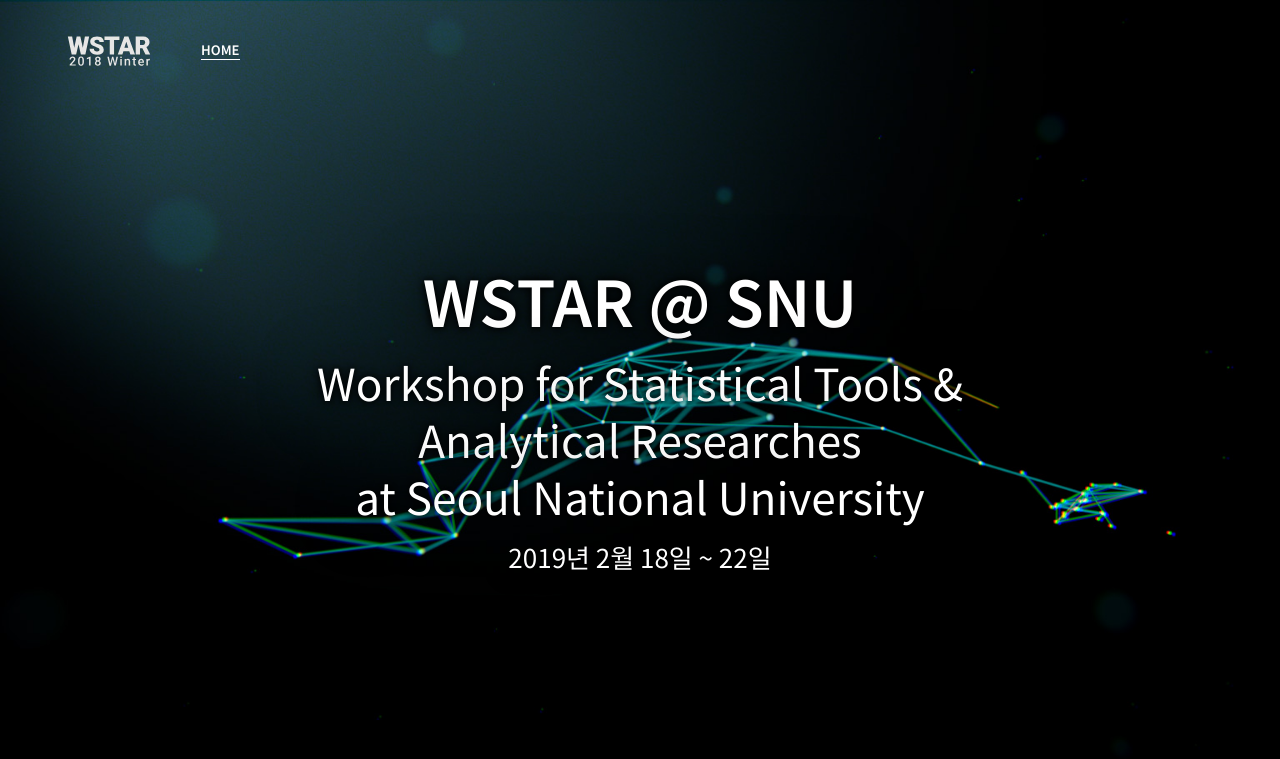
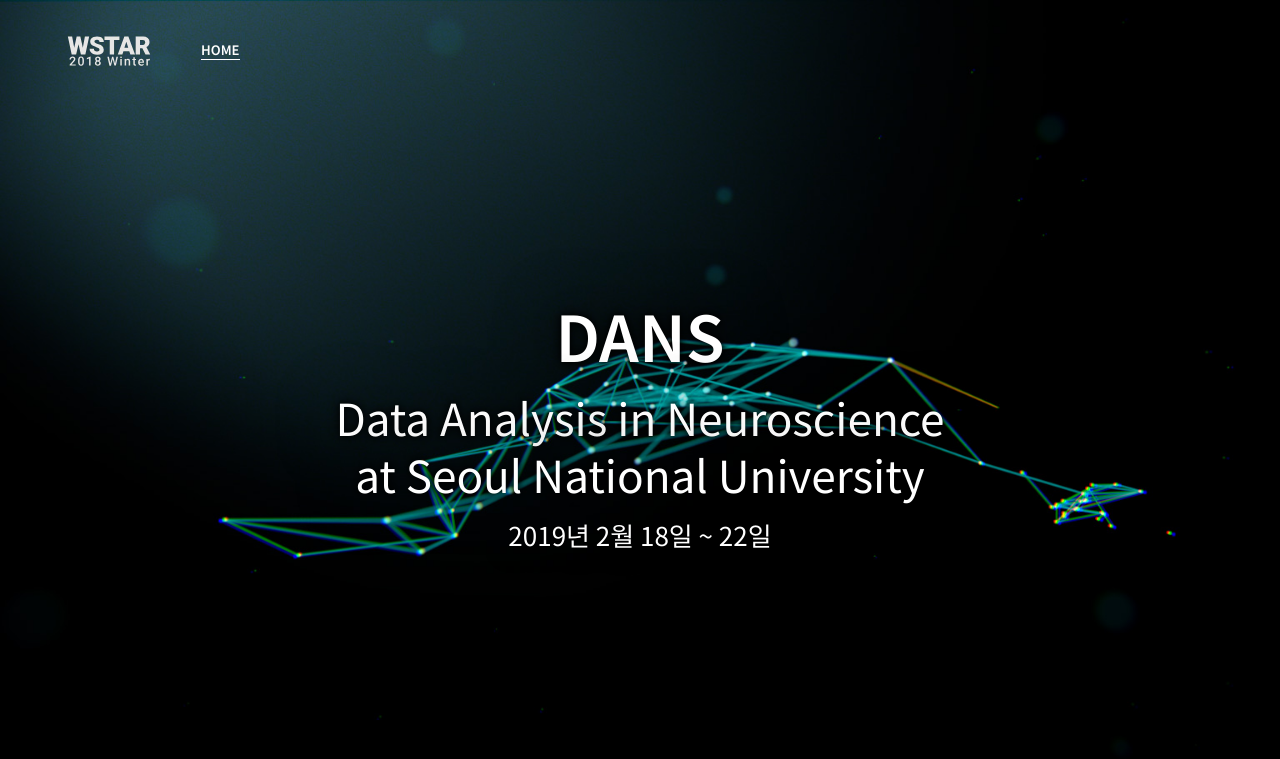
Before and after one commit to JaeyeongYang/dans-snu.github.io, a Jekyll site: the page built from index.html, in a window 1280 px wide and 900 px high. Shown: the top 759 px of the window. Built offline with Jekyll 4.4.1, drawn with Linux system fonts in a browser that asks for light colours; nearby versions of some CDN libraries; comment, search, counter and statistics services are not loaded; some of the changed text lies outside the part shown.

Commit message:
Update _config.yml for DANS-SNU

```diff
--- a/_config.yml
+++ b/_config.yml
@@ -10,11 +10,11 @@
 
 
 # Site Settings
-title: "WSTAR-SNU, 2018 Winter"
-author: "WSTAR-SNU"
-email: "wstar-snu@gmail.com"
+title: "DANS-SNU, 2018 Winter"
+author: "DANS-SNU"
+email: "snudans@gmail.com"
 description: "This is descriptions"
-baseurl: "/website-workshop-2018winter"
+baseurl: ""
 url: ""
 permalink: "/notice/:title"
 useFavicons: false
@@ -44,10 +44,9 @@
 # Hero Block
 heroImage: "hero.jpg"
 heroTitle: |
-  <strong>WSTAR @ SNU</strong> <br>
+  <strong>DANS</strong> <br>
   <div style="font-size: .7em; margin: 1.5rem 0; line-height: 1.3em;">
-    Workshop for <br class="visible-xs"> Statistical Tools & <br>
-    Analytical Researches <br>
+    Data Analysis <br class="visible-xs">in Neuroscience<br>
     at Seoul National University
   </div>
 eventDate: "2019년 2월 18일 ~ 22일"
@@ -129,15 +128,10 @@
   # - {link: "https://facebook.com/GDGLviv", icon: "facebook"}
   # - {permalink: "/feed.xml", icon: "rss"}
 footerBlocks:
-  # -
-  #   title: "Links"
-  #   links:
-  #     - {link: "http://gdg.org.ua", text: "GDG.org.ua"}
-  #     - {link: "https://developers.google.com", text: "Google Developers"}
   -
     title: "Contacts"
     links:
-      - {link: "mailto:wstar-snu@gmail.com", text: "wstar-snu@gmail.com"}
+      - {link: "mailto:snudans@gmail.com", text: "snudans@gmail.com"}
 
 # Blog
 blogTitle: "Latest news"
```
